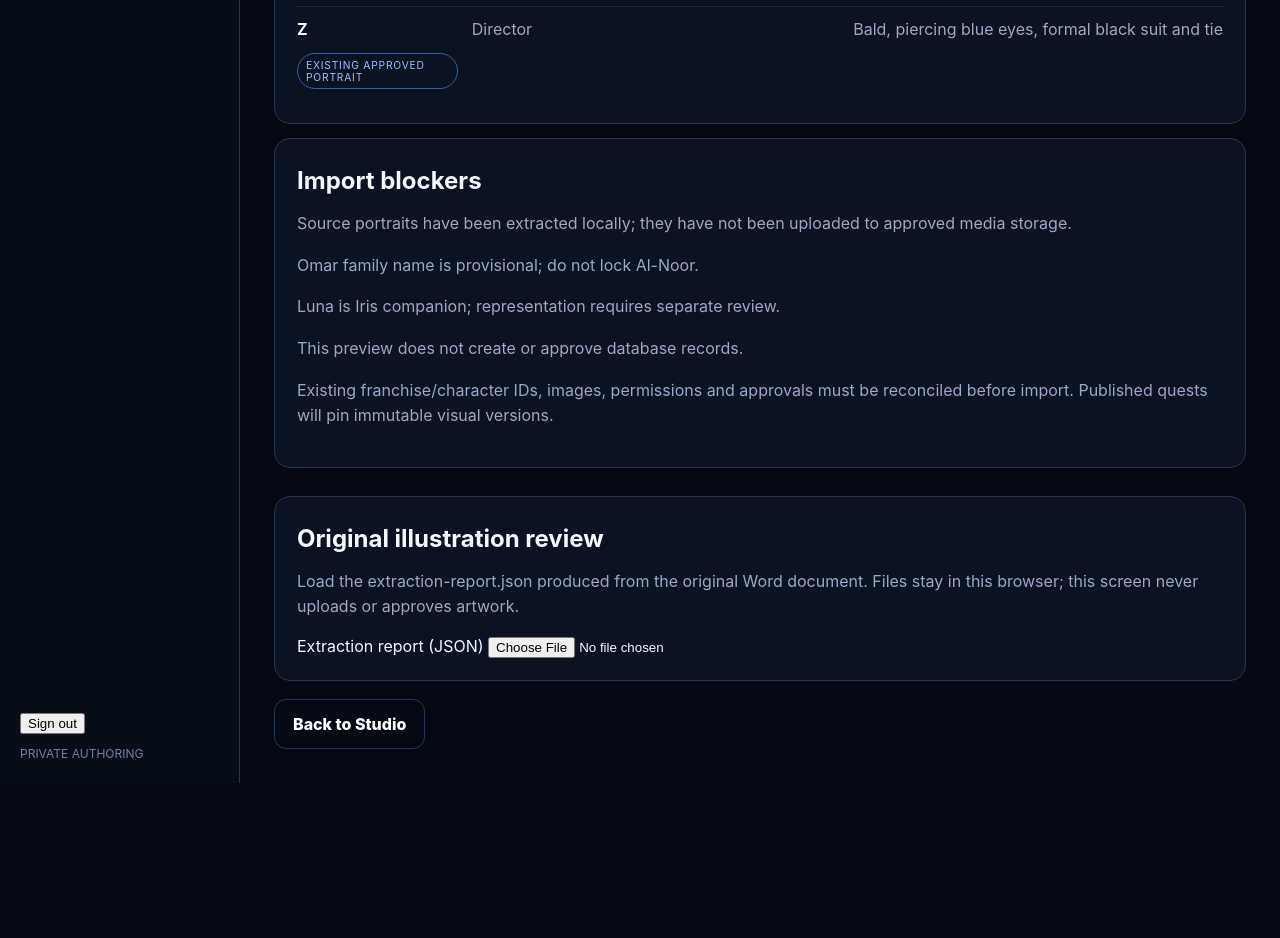
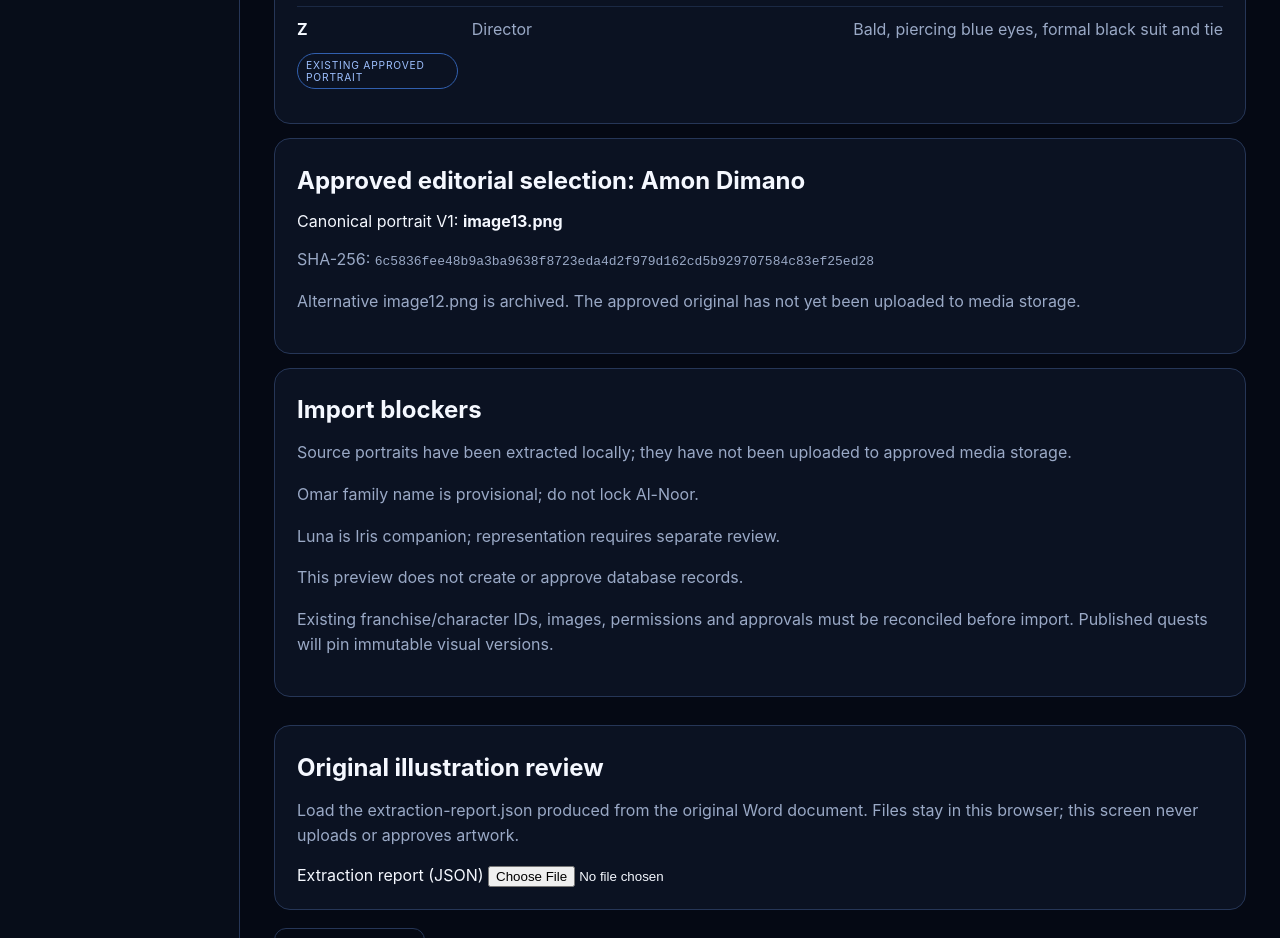
Before and after one commit to outland-compass/outland, a Next.js app in the folder apps/sideworld-studio/web/: page /studio/characters in a window 1280 px wide. Shown: the part 1240-2178 px from the top of the page. Before the commit the page ends 2023 px from the top, so only its background shows below. Built offline with nearby package versions, Linux system fonts and the light colour scheme.

Commit message:
feat(studio): display Amon approved canonical portrait decision in Character Studio

```diff
--- a/apps/sideworld-studio/web/app/studio/characters/page.tsx
+++ b/apps/sideworld-studio/web/app/studio/characters/page.tsx
@@ -14,6 +14,11 @@ export default function CharacterSourcePreviewPage() {
           <strong>{character.name}</strong><span>{character.role}</span><span>{character.visual}</span><span className="status">{character.visualStatus.replaceAll('_', ' ')}</span>
         </div>)}
       </article>
+      <article className="panel"><h2>Approved editorial selection: Amon Dimano</h2>
+        <p>Canonical portrait V{preview.editorialDecisions.amonDimano.visualVersion}: <strong>{preview.editorialDecisions.amonDimano.canonicalSourceFile}</strong></p>
+        <p className="muted">SHA-256: <code>{preview.editorialDecisions.amonDimano.canonicalSha256}</code></p>
+        <p className="muted">Alternative {preview.editorialDecisions.amonDimano.archivedAlternativeFile} is archived. The approved original has not yet been uploaded to media storage.</p>
+      </article>
       <article className="panel"><h2>Import blockers</h2>
         {preview.warnings.map(warning => <p key={warning} className="muted">{warning}</p>)}
         <p className="muted">Existing franchise/character IDs, images, permissions and approvals must be reconciled before import. Published quests will pin immutable visual versions.</p>
```
